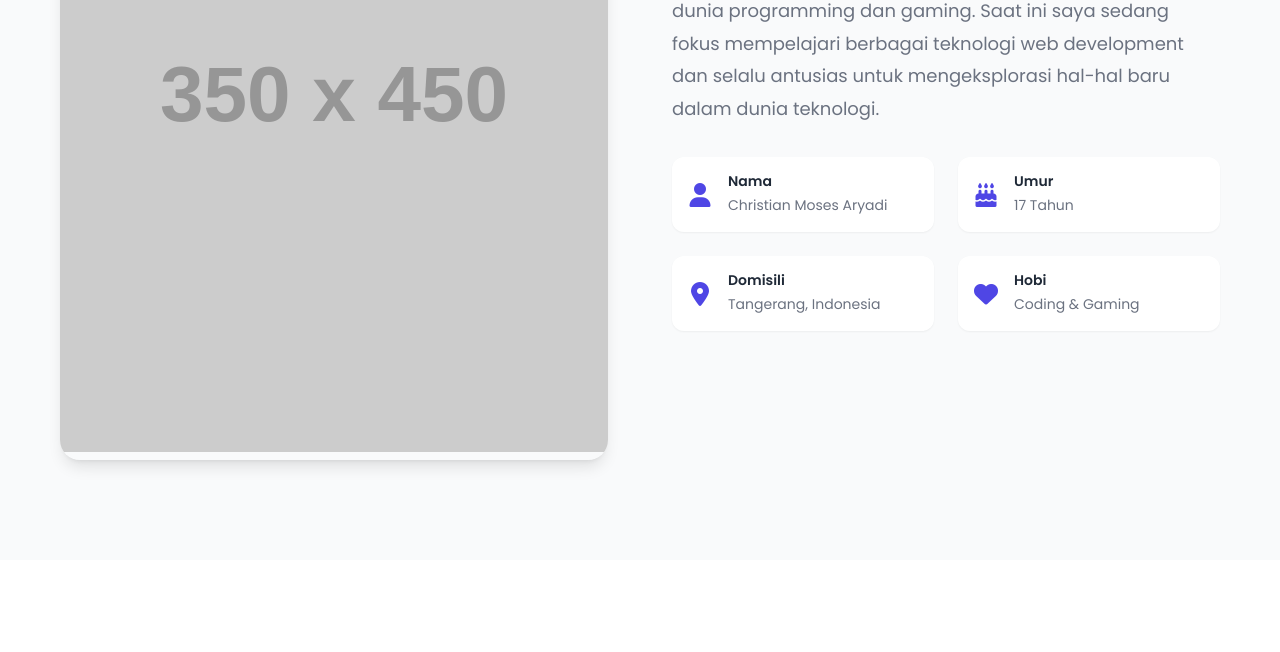
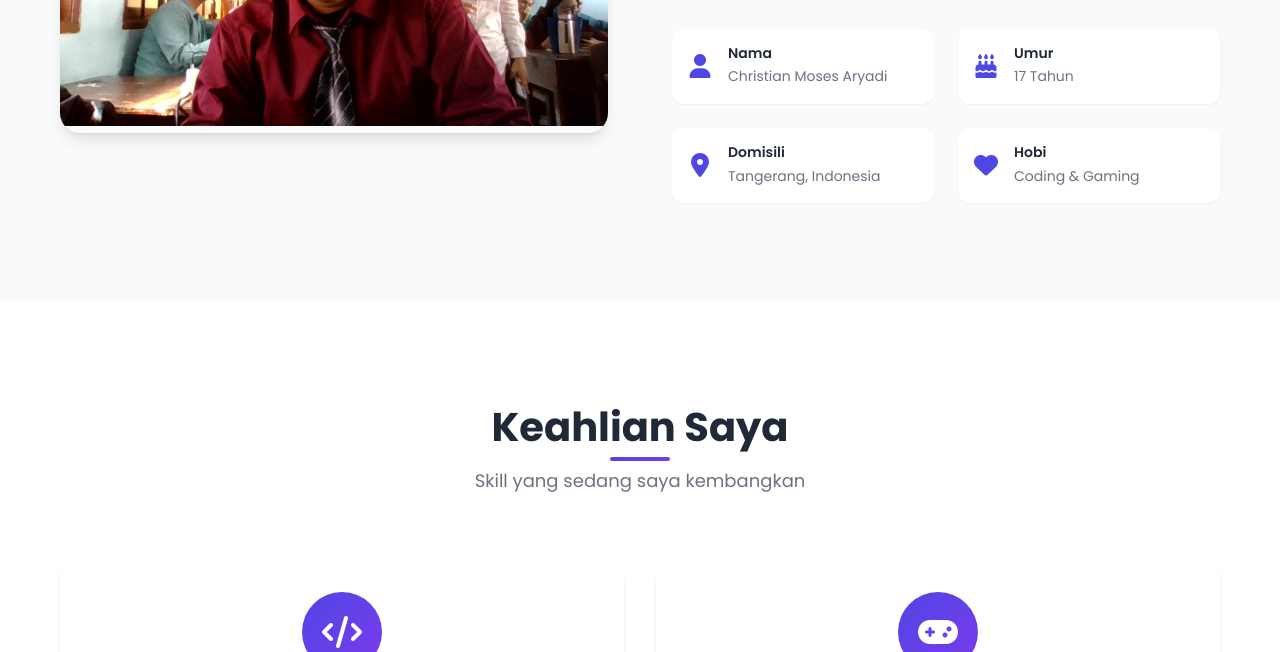
Before and after one commit to MosesGgg/portifolio, a plain HTML site: page index.html in a window 1280 px wide. Shown: the part 1309-1961 px from the top of the page. Drawn offline with nearby package versions, Linux system fonts and the light colour scheme; files that its build step writes are made by us from their sources; placeholder pictures from the web are drawn by us; files whose address does not match are found by name.

Commit message:
Update index.html

```diff
--- a/index.html
+++ b/index.html
@@ -97,7 +97,7 @@
             <div class="about-content">
                 <div class="about-image" data-aos="fade-right">
                     <div class="about-img-container">
-                        <img src="https://via.placeholder.com/350x450/6366f1/ffffff?text=About+Me" alt="About Christian">
+                        <img src="WIN_20250821_08_30_55_Pro.jpg" alt="About Christian">
                         <div class="about-img-overlay"></div>
                     </div>
                 </div>
```
